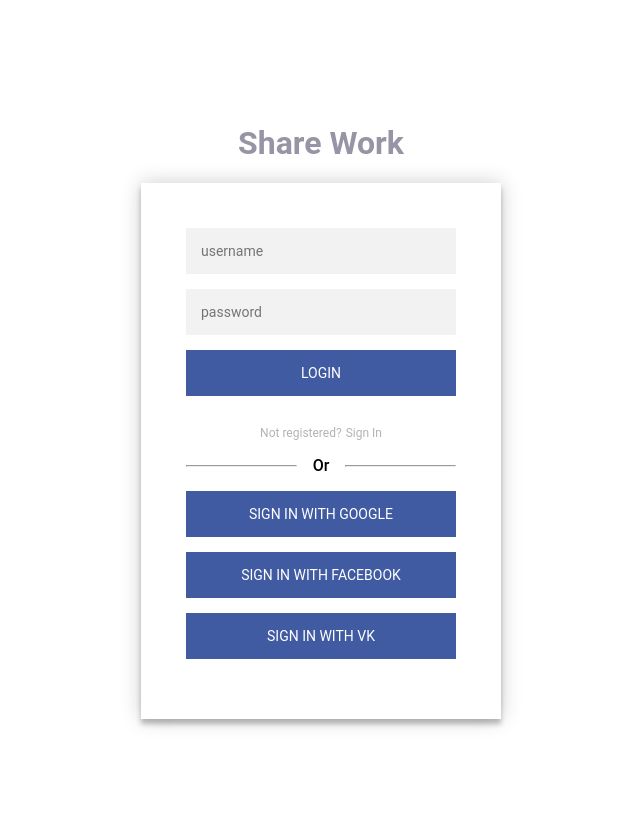
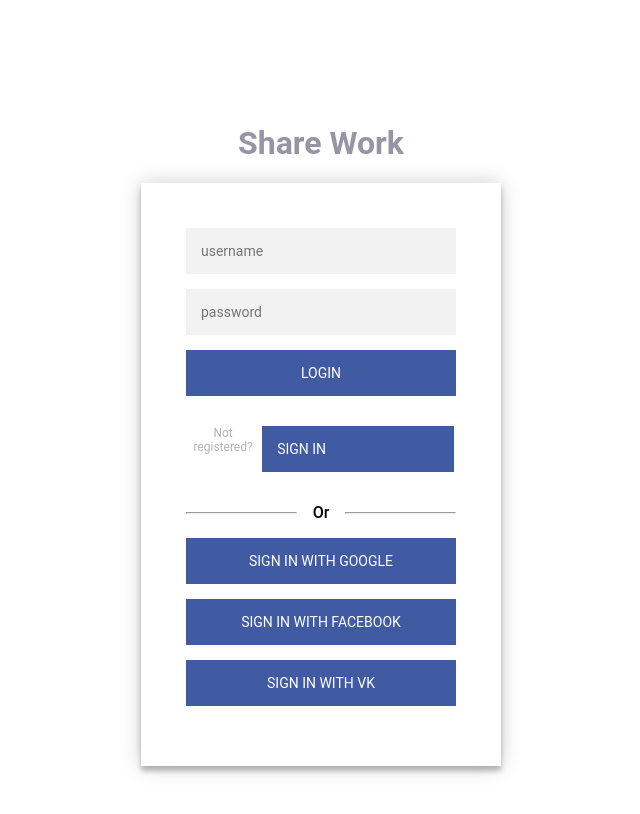
Before and after one commit to aeroshev/TaskManager, a React (Create React App) app in the folder frontend/: page /login in a window 1280 px wide. Shown: the top 814 px of the page, without its empty margins (319-959 px from the left). Built offline with nearby package versions, Linux system fonts and the light colour scheme.

Commit message:
Added reg page content

```diff
--- a/frontend/src/components/Application.jsx
+++ b/frontend/src/components/Application.jsx
@@ -6,7 +6,7 @@ import {
 } from 'react-router-dom';
 import Home from './HomePage/Home';
 import WorkSpace from './WorkSpacePage/WorkSpace';
-import Login from './LoginPage/Login';
+import StartPage from './LoginPage/StartPage';
 
 export default function Application() {
   const API_URL = 'https://localhost/api/';
@@ -20,7 +20,7 @@ export default function Application() {
           <WorkSpace url={API_URL} />
         </Route>
         <Route path="/login/" exact>
-          <Login url={API_URL} />
+          <StartPage url={API_URL} />
         </Route>
       </Switch>
     </Router>
--- a/frontend/src/components/LoginPage/Login.jsx
+++ b/frontend/src/components/LoginPage/Login.jsx
@@ -7,7 +7,7 @@ const sleep = (ms) => new Promise((resolve) => setTimeout(resolve, ms));
 
 export default function Login(props) {
   // eslint-disable-next-line no-unused-vars
-  const { url } = props;
+  const { url, handler } = props;
   const {
     register,
     handleSubmit,
@@ -21,8 +21,6 @@ export default function Login(props) {
     }
   };
   return (
-    <div className={styles.loginPage}>
-      <h1>Share Work</h1>
     <form onSubmit={handleSubmit(onLogin)}>
       <input name="username" type="text" placeholder="username" ref={register} />
       <input name="password" type="password" placeholder="password" ref={register} />
@@ -32,7 +30,7 @@ export default function Login(props) {
           Not registered?
         </p>
         <p className={styles.message}>
-            Sign In
+          <input name="registration" type="text" value="Sign In" onClick={() => { handler(true); }} />
         </p>
       </div>
       <div className={styles.line}>
@@ -52,10 +50,10 @@ export default function Login(props) {
         </div>
       </div>
     </form>
-    </div>
   );
 }
 
 Login.propTypes = {
   url: PropTypes.string.isRequired,
+  handler: PropTypes.func.isRequired,
 };
--- a/frontend/src/components/LoginPage/Register.jsx
+++ b/frontend/src/components/LoginPage/Register.jsx
@@ -1,7 +1,6 @@
 import React from 'react';
 import PropTypes from 'prop-types';
 import { useForm } from 'react-hook-form';
-import styles from '../../styles/Register.module.css';
 
 export default function Register(props) {
   // eslint-disable-next-line no-unused-vars
@@ -10,8 +9,14 @@ export default function Register(props) {
     register,
     handleSubmit,
   } = useForm();
+
+  const mockFunction = () => {};
   return (
-    <div>Empty</div>
+    <form onSubmit={handleSubmit(mockFunction)}>
+      <input name="email" type="text" placeholder="email" ref={register} />
+      <input name="password" type="password" placeholder="password" ref={register} />
+      <input name="Submit" type="submit" value="Submit" />
+    </form>
   );
 }
 
--- /dev/null
+++ b/frontend/src/components/LoginPage/StartPage.jsx
@@ -0,0 +1,25 @@
+import React, { useState } from 'react';
+import PropTypes from 'prop-types';
+import Login from './Login';
+import Register from './Register';
+import styles from '../../styles/StartPage.module.css';
+
+export default function StartPage(props) {
+  const { url } = props;
+  const [regPage, setRegPage] = useState(false);
+  let currentFace = <Login url={url} handler={setRegPage} />;
+  if (regPage) {
+    currentFace = <Register url={url} />;
+  }
+
+  return (
+    <div className={styles.loginPage}>
+      <h1>Share Work</h1>
+      <div>{currentFace}</div>
+    </div>
+  );
+}
+
+StartPage.propTypes = {
+  url: PropTypes.string.isRequired,
+};
--- a/frontend/src/styles/Login.module.css
+++ b/frontend/src/styles/Login.module.css
@@ -1,8 +1,3 @@
-.loginPage {
-    width: 360px;
-    padding: 8% 0 0;
-    margin: auto;
-}
 form {
     position: relative;
     z-index: 1;
--- /dev/null
+++ b/frontend/src/styles/StartPage.module.css
@@ -0,0 +1,5 @@
+.loginPage {
+    width: 360px;
+    padding: 8% 0 0;
+    margin: auto;
+}
```
Also changed, not shown: frontend/src/components/LoginPage/Confirm.jsx (added). Lines whose indentation alone changed are shown as unchanged.
